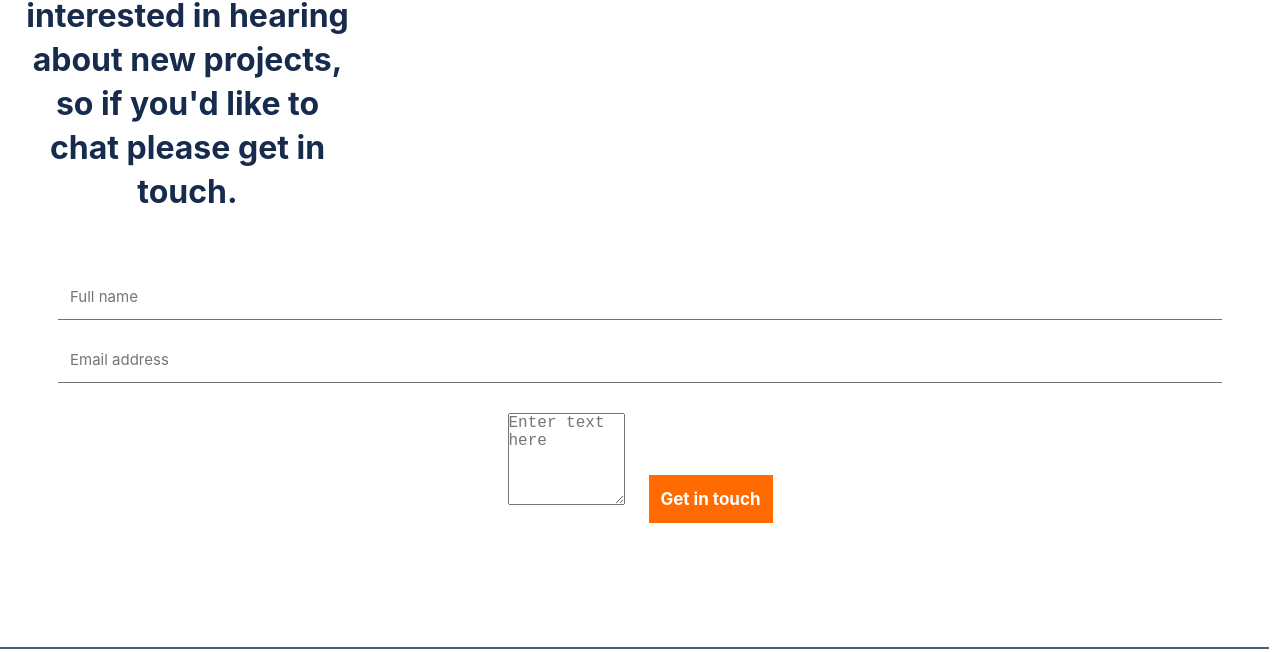
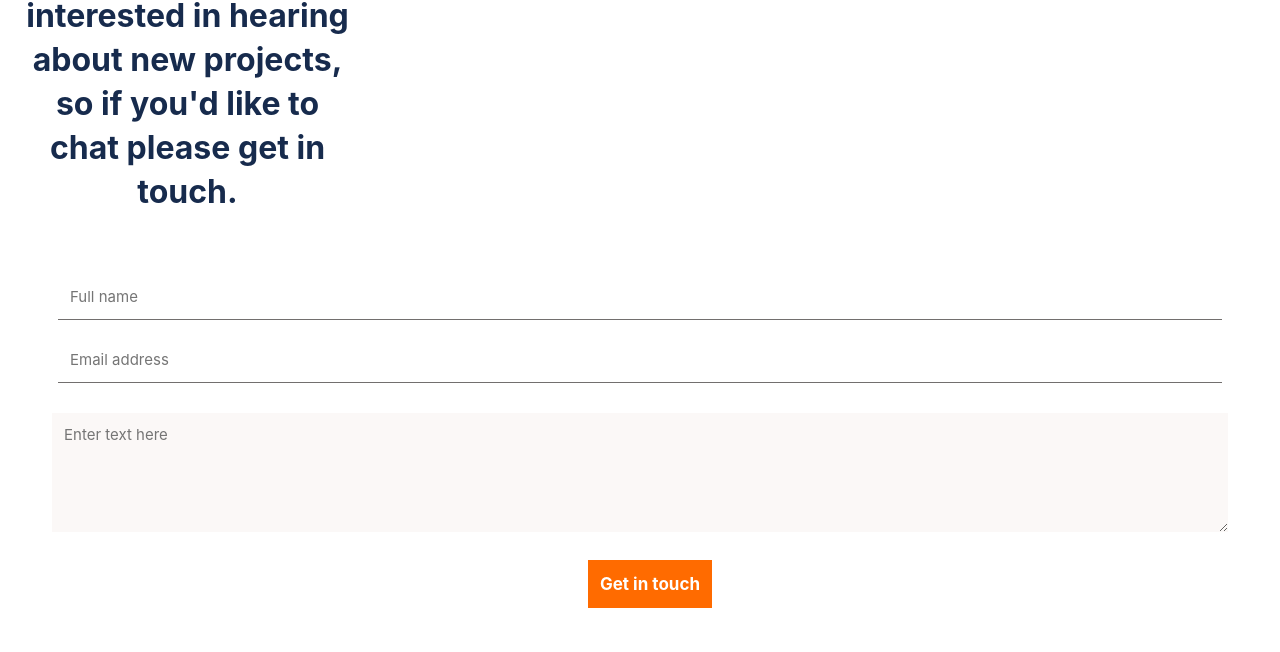
Before and after one commit to brightbrain20/my-portfolio, a website: page index.html in a window 1280 px wide. Shown: the part 5718-6370 px from the top of the page. Drawn offline with Linux system fonts and the light colour scheme; a web font is replaced by a local one.

Commit message:
Modify styles.css

```diff
--- a/styles.css
+++ b/styles.css
@@ -354,7 +354,7 @@ input {
   outline: none;
 }
 
-/* textarea {
+textarea {
   width: 90%;
   font-family: 'Inter', sans-serif;
   font-weight: 400;
@@ -364,7 +364,7 @@ input {
   border: hidden;
   padding: 12px;
   outline: none;
-} */
+}
 
 .form-button {
   font-family: 'Inter', sans-serif;
```
